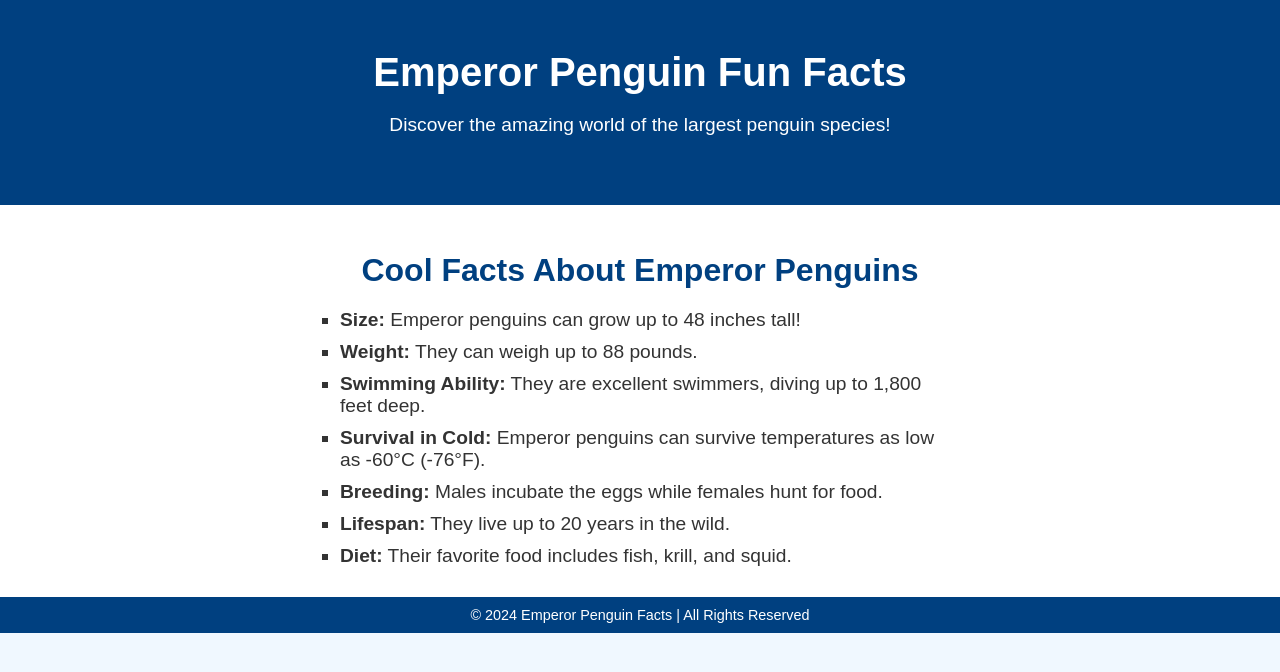
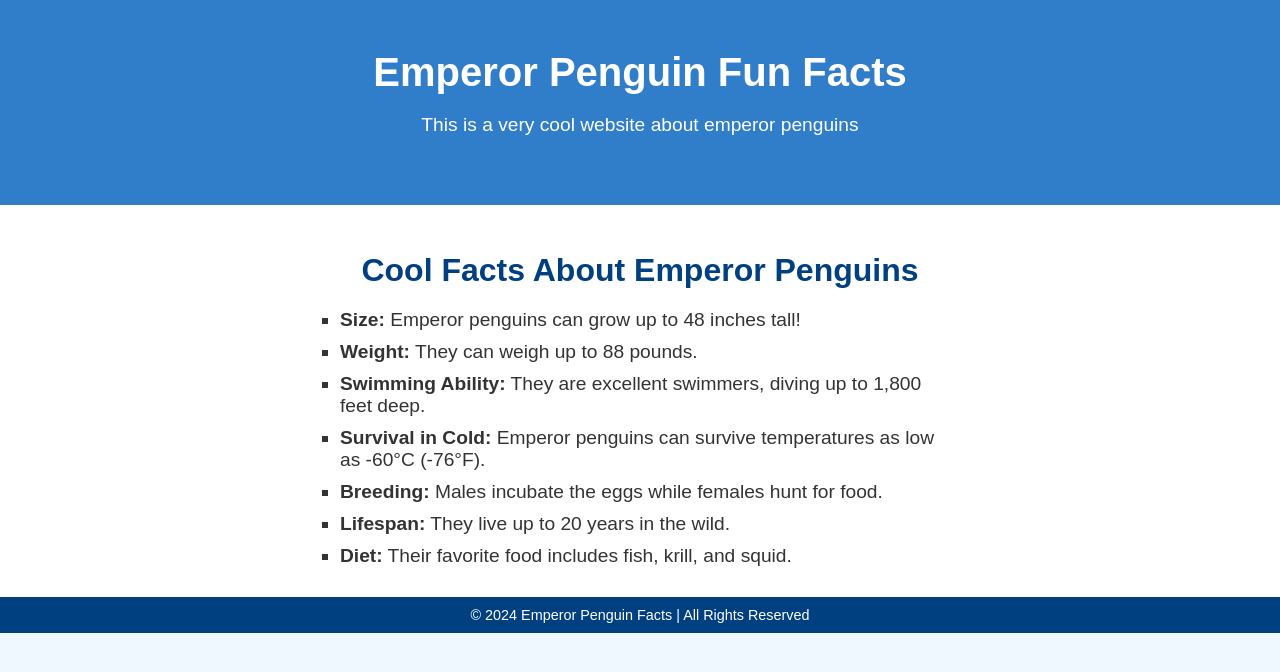
Before and after one commit to jkim3844/penguin-facts, a plain HTML site: page index.html in a window 1280 px wide. Drawn offline with Linux system fonts and the light colour scheme.

Commit message:
This is a test of VSC and github integration

```diff
--- a/index.html
+++ b/index.html
@@ -10,7 +10,7 @@
 <body>
     <header>
         <h1>Emperor Penguin Fun Facts</h1>
-        <p>Discover the amazing world of the largest penguin species!</p>
+        <p>This is a very cool website about emperor penguins</p>
     </header>
 
     <section id="facts">
--- a/styles.css
+++ b/styles.css
@@ -9,7 +9,7 @@ body {
 
 /* Header styles */
 header {
-    background-color: #004080;
+    background-color: #307dca;
     color: white;
     text-align: center;
     padding: 50px 0;
```
